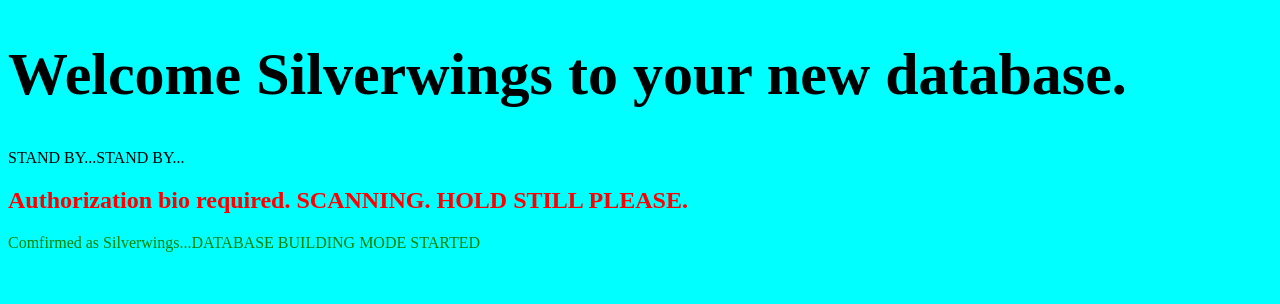
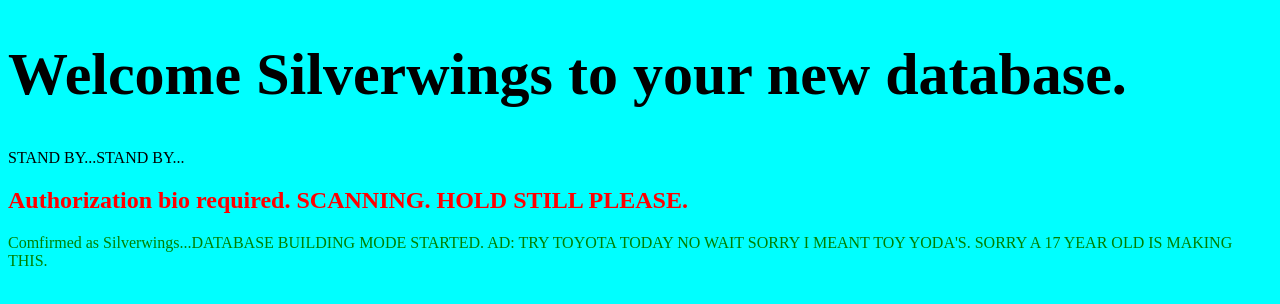
Before and after one commit to Silver-Samantha/Silver-Samantha.github.io, a plain HTML site: page index.html in a window 1280 px wide. Drawn offline with Linux system fonts and the light colour scheme.

Commit message:
Update index.html

```diff
--- a/index.html
+++ b/index.html
@@ -7,7 +7,7 @@
   <h1 style= "font-size: 60px;"> Welcome Silverwings to your new database.</h1>
   <p>STAND BY...STAND BY...</p>
 <h2 style="color:red;">Authorization bio required. SCANNING. HOLD STILL PLEASE.</h2>
-  <p style="color:green;">Comfirmed as Silverwings...DATABASE BUILDING MODE STARTED</p>
+  <p style="color:green;">Comfirmed as Silverwings...DATABASE BUILDING MODE STARTED. AD: TRY TOYOTA TODAY NO WAIT SORRY I MEANT TOY YODA'S. SORRY A 17 YEAR OLD IS MAKING THIS.</p>
 </body>
 
 
```
